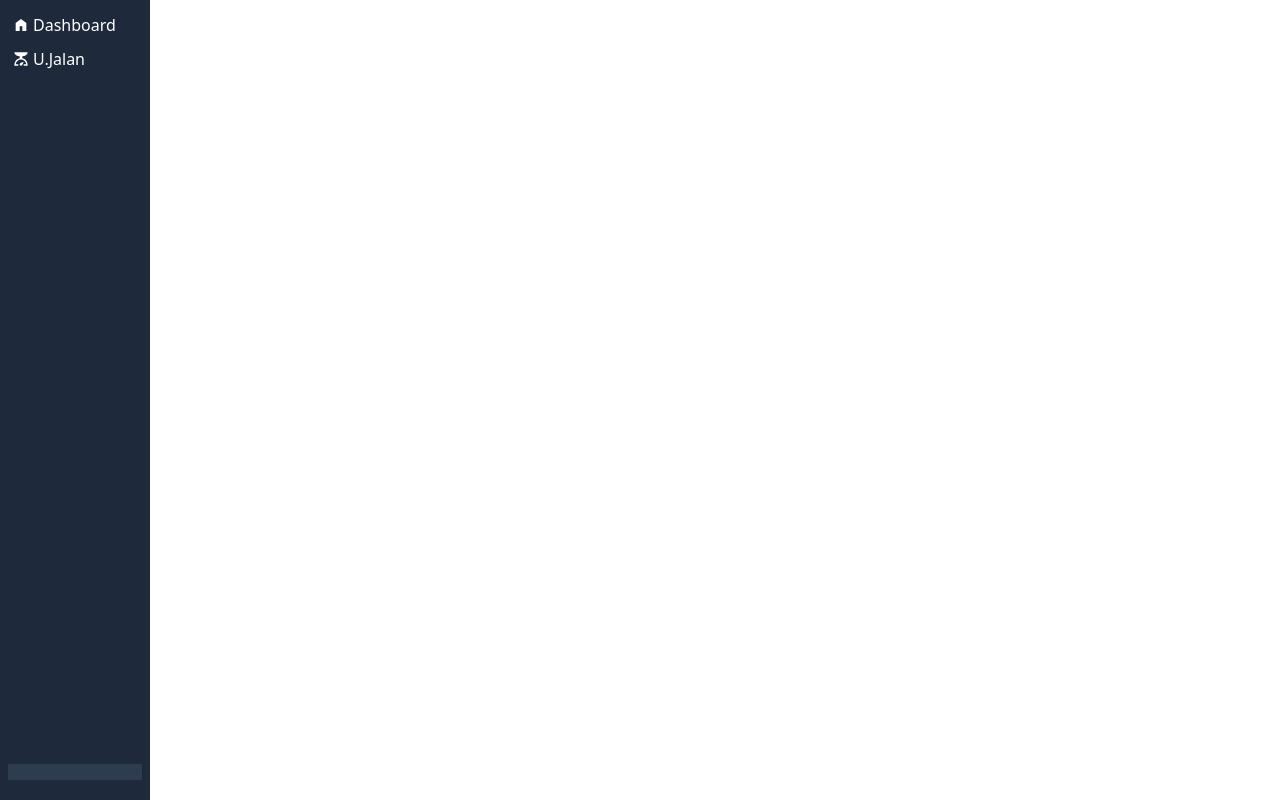
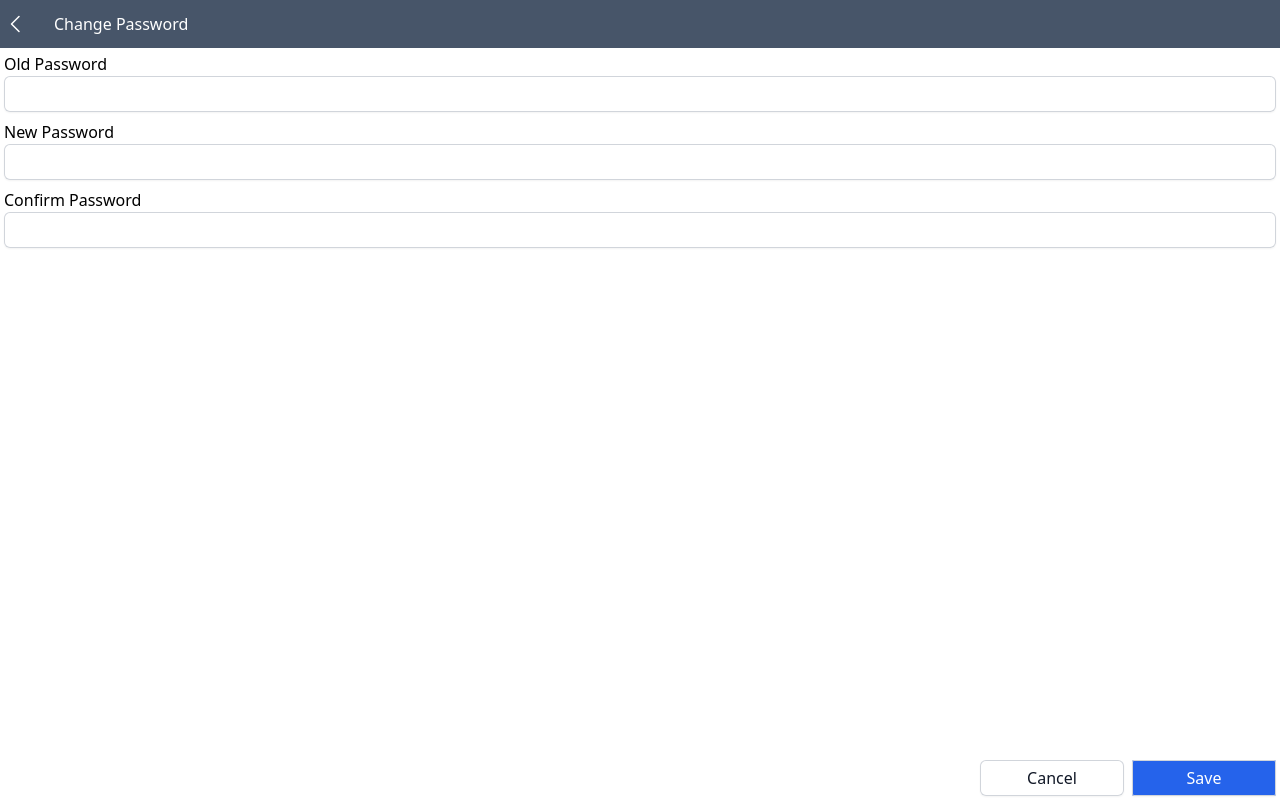
Before and after one commit to ChandraPTKencana/transport-fe, a Nuxt app: page /profile/change_password in a window 1280 px wide. Before the commit this address had no page. Built offline with nearby package versions, Linux system fonts and the light colour scheme.

Commit message:
change password done

```diff
--- a/layouts/default.vue
+++ b/layouts/default.vue
@@ -60,15 +60,18 @@
           <div id="panel" class="h-7 text-xs relative">
             <div v-show="is_panel_open"
               class="w-full absolute bottom-full mb-2 bg-slate-700 bg-opacity-80 cursor-pointer">
-              <nuxt-link to="/profile" class="block w-full text-left p-2 hover:bg-slate-900">
+              <!-- <nuxt-link to="/profile" class="block w-full text-left p-2 hover:bg-slate-900">
                 Setting
+              </nuxt-link> -->
+              <nuxt-link to="/profile/change_password" class="block w-full text-left p-2 hover:bg-slate-900">
+                Change Password
               </nuxt-link>
               <nuxt-link v-if="authenticated" class="block w-full text-left p-2 hover:bg-slate-900" @click="logout">
                 Logout
               </nuxt-link>
             </div>
             <div class="bg-slate-700 bg-opacity-80 p-2 cursor-pointer" @click="is_panel_open = !is_panel_open">
-              {{ fullname }}
+              {{ username }}
             </div>
           </div>
         </header>
--- a/pages/data_ujalan/index.vue
+++ b/pages/data_ujalan/index.vue
@@ -1,6 +1,6 @@
 <template>
   <div class="w-full h-full flex flex-col">
-    <Header :title="'List ujalan'" />
+    <Header :title="'List Ujalan'" />
     <div class="w-full flex grow flex-col overflow-auto h-0">
       <div class="w-full flex">
         <button type="button" name="button" class="m-1 text-2xl "
--- /dev/null
+++ b/pages/profile/change_password.vue
@@ -0,0 +1,107 @@
+<template>
+    <div class="w-full h-full flex flex-col">
+      <HeaderCustom :title="'Change Password'" :back="true" />
+      <form action="#" class="w-full flex grow flex-col h-0 overflow-auto bg-white">
+        <div class="w-full align-items-center justify-content-center grow overflow-auto">
+          <div class="w-full flex flex-col flex-wrap p-1">
+            <label for="">Old Password</label>
+            <input class="" type="password" v-model="user.old_password">
+            <p class="text-red-500">{{ field_errors.old_password }}</p>
+          </div>
+          <div class="w-full flex flex-col flex-wrap p-1">
+            <label for="">New Password</label>
+            <input class="" type="password" v-model="user.password">
+            <p class="text-red-500">{{ field_errors.password }}</p>
+          </div>
+          <div class="w-full flex flex-col flex-wrap p-1">
+            <label for="">Confirm Password</label>
+            <input class="" type="password" v-model="user.password_confirmation">
+            <p class="text-red-500">{{ field_errors.password_confirmation }}</p>
+          </div>
+        </div>
+        <div class="w-full flex items-center justify-end">
+          <button type="button" name="button" class="w-36 m-1" @click="$router.go(-1)">
+            Cancel
+          </button>
+          <button type="submit" name="button" class="w-36 m-1 bg-blue-600 text-white rounded-sm" @click.prevent="doSave()">
+            Save
+          </button>
+        </div>
+      </form>
+    </div>
+  </template>
+
+  <script lang="ts" setup>
+  import { useAuthStore } from '~/store/auth';
+
+  import { storeToRefs } from 'pinia';
+  import { useErrorStore } from '~/store/error';
+  import { useCommonStore } from '~/store/common';
+  import { useAlertStore } from '~/store/alert';
+
+  const { checkScopes,checkRole } = useAuthStore();
+    definePageMeta({
+        layout: "clear",
+    });
+  const photo = ref(false);
+
+  const token = useCookie('token');
+  const field_errors = ref<Record<string, any>>({})
+
+  const router = useRouter();
+  const route = useRoute();
+
+  useCommonStore().loading_full = false;
+
+
+  const user = ref({
+    old_password:"",
+    password:"",
+    password_confirmation:"",
+  })
+
+  const doSave = async () => {
+    useCommonStore().loading_full = true;
+    field_errors.value = {};
+
+    const data_in = new FormData();
+    data_in.append("old_password", user.value.old_password);
+    data_in.append("password", user.value.password);
+    data_in.append("password_confirmation", user.value.password_confirmation);
+    data_in.append("_method", "PUT");
+
+    let req_method: any = "post";
+
+    const { data, error, status }: any = await useMyFetch("/api/change_password", {
+      method: req_method,
+      headers: {
+        'Authorization': `Bearer ${token.value}`,
+        // 'Content-Type': 'application/json',
+        'Accept': 'application/json',
+        // "Content-Type": "multipart/form-data",
+      },
+      body: data_in,
+      retry: 0,
+      // server: true
+    });
+    useCommonStore().loading_full = false;
+    if (status.value === 'error') {
+      useErrorStore().trigger(error, field_errors);
+      return;
+    }else{
+        // username.value = user.value.username;
+        // fullname.value = user.value.fullname;
+
+        useAlertStore().display({
+            show: true,
+            status: "Success",
+            message: data.value.message
+        })
+    }
+
+
+    // router.go(-1);
+  }
+
+
+  </script>
```
